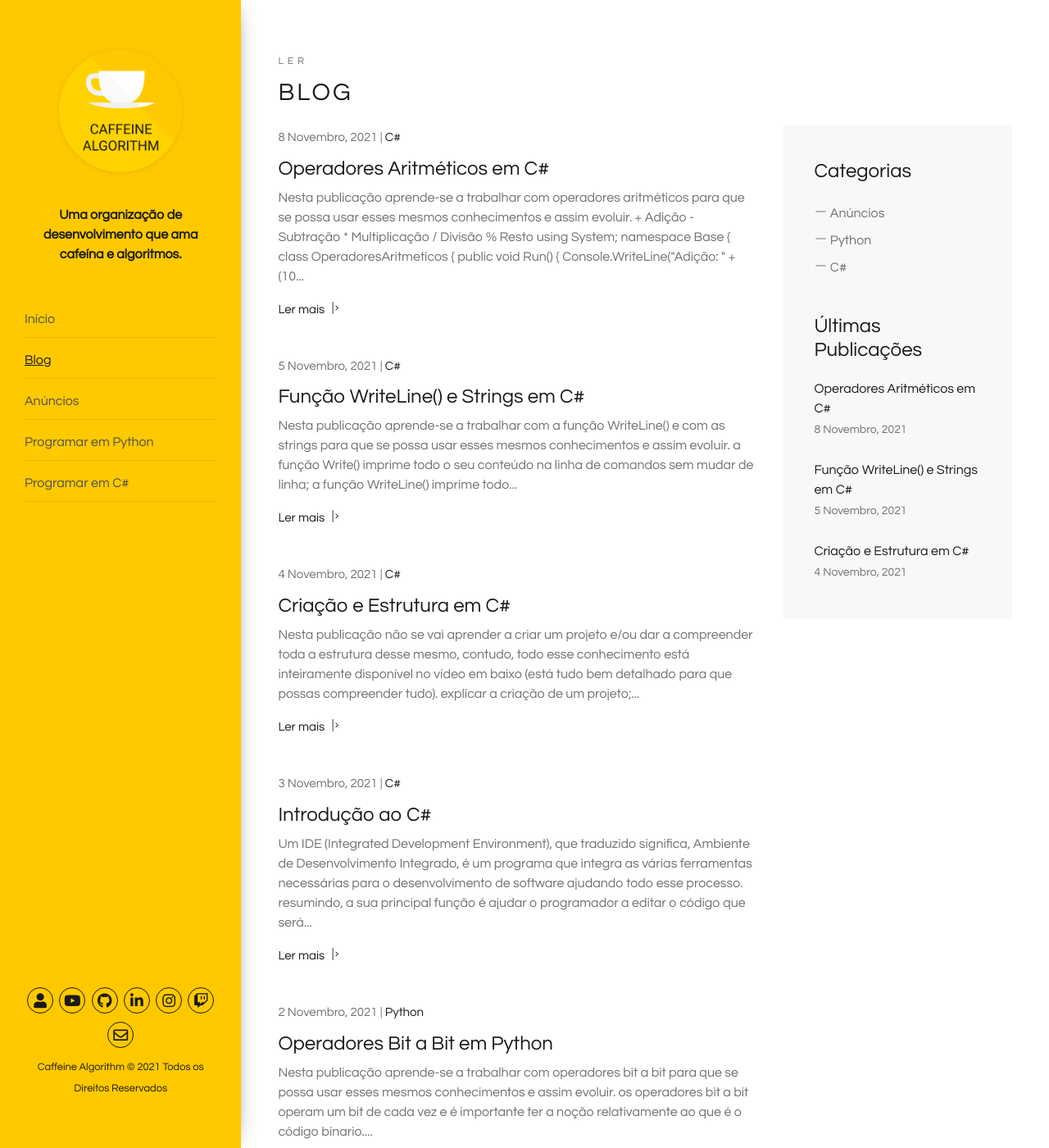
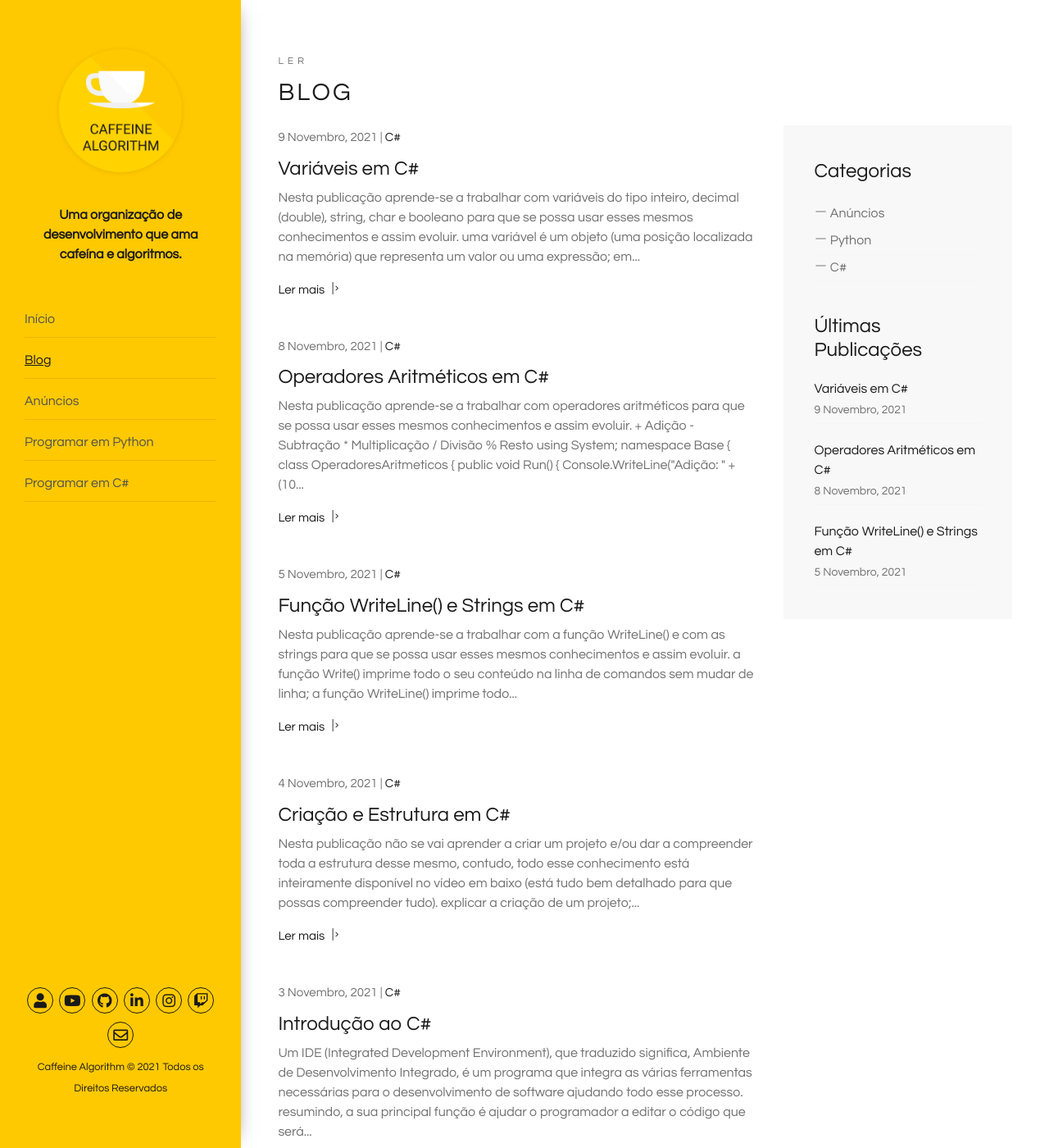
Before and after one commit to caffeinealgorithm/caffeinealgorithm.github.io, a Jekyll site: the page built from blog/index.html, in a window 1280 px wide and 1400 px high. Shown: the whole window at 82% size. Built offline with Jekyll 4.4.1, drawn with Linux system fonts in a browser that asks for light colours; the list of posts is cut into pages by our own code; some of the changed text lies outside the part shown.

Commit message:
Add 5º episode of the C# programming series

````diff
--- /dev/null
+++ b/_posts/2021-11-09-variaveis-em-csharp.md
@@ -0,0 +1,42 @@
+---
+layout: post
+excerpt: Blog
+title: 'Variáveis em C#'
+description: 'Descobre como se trabalha com variáveis do tipo inteiro, decimal (double), string, char e booleano na linguagem de programação C#. Obtém respostas às tuas dúvidas com a teoria e os exemplos apresentados.'
+keywords: 'c#, csharp, variáveis, variável, inteiro, decimal, double, string, char, booleano, publicação'
+date: 2021-11-09
+categories: [C#]
+---
+
+Nesta publicação aprende-se a trabalhar com variáveis do tipo inteiro, decimal (double), string, char e booleano para que se possa usar esses mesmos conhecimentos e assim evoluir.
+
+- uma variável é um objeto (uma posição localizada na memória) que representa um valor ou uma expressão;
+- em algumas das linguagens de programação existentes não é necessário definir o tipo de variável mas no C# é;
+- tipos de variáveis: inteiro, decimal (double), string, char, booleano, arrays, listas, dicionários e mais alguns;
+- é de referir que vamos falar de arrays, listas e de dicionários nas próximas publicações.
+
+```csharp
+using System;
+
+namespace Base {
+  class Variaveis {
+    public void Run() {
+      int inteiro = 10;
+      double _double = 10.5;
+      string _string = "Eu sou uma string.";
+      char carater = 'c';
+      bool booleano = true;
+
+      Console.WriteLine("inteiro: " + inteiro); // inteiro: 10
+      Console.WriteLine("double: " + _double); // double: 10,5
+      Console.WriteLine("string: " + _string); // string: Eu sou uma string.
+      Console.WriteLine("carater: " + carater); // carater: c
+      Console.WriteLine("booleano: " + booleano); // booleano: True
+    }
+  }
+}
+```
+
+Não te esqueças de [assistir ao vídeo](https://youtu.be/H1D_3_XgI9E){:target="\_blank"} e podes sempre ler esta publicação [em inglês](https://nelsonsilvadev.com/blog/20211109/variables-in-csharp/){:target="\_blank"}.
+
+### _Happy coding!_
--- a/index.html
+++ b/index.html
@@ -73,7 +73,7 @@ keywords: organização, desenvolvimento, cafeína, algoritmos, publicações, v
       </div>
 
       <div class="row">
-        {% for video in site.csharp %} {% if video.id == "/csharp/4" %}
+        {% for video in site.csharp %} {% if video.id == "/csharp/5" %}
         <div
           class="col-xs-12 col-sm-3 col-sm-6 col-lg-6 col-xl-3 animate-box"
           data-animate-effect="fadeInLeft"
````
Also changed, not shown: _csharp/5.md (added, +5 -0 lines), assets/img/playlists/csharp/5.png (added).
